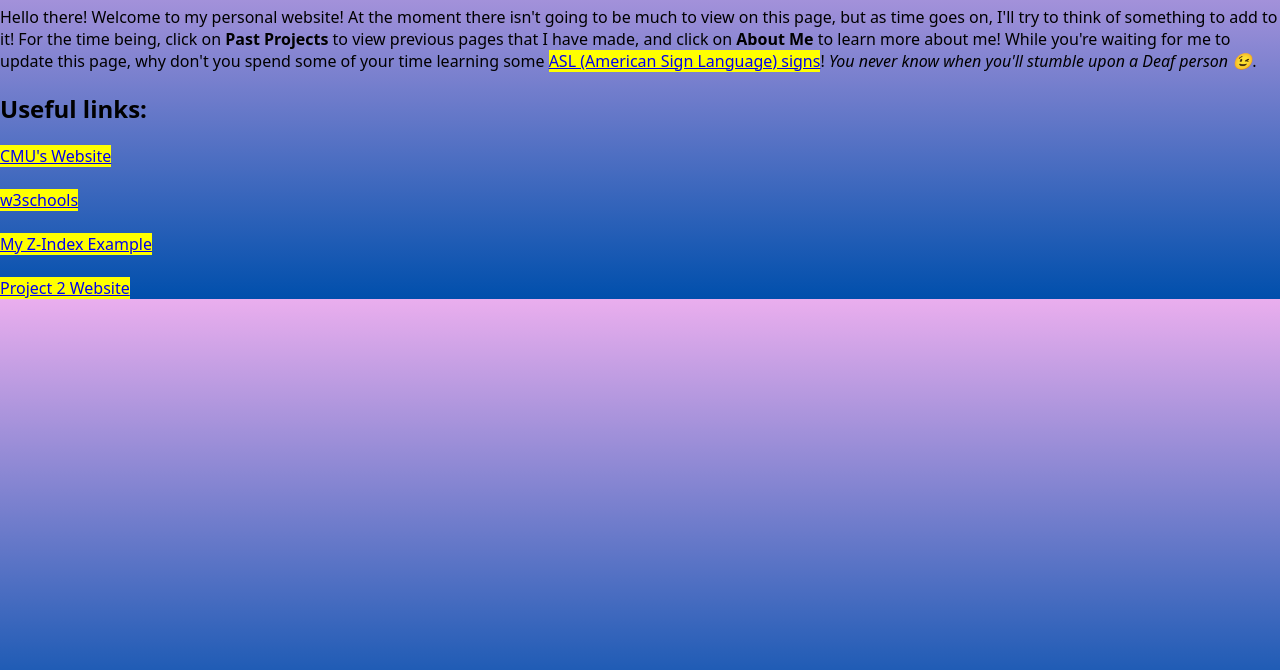
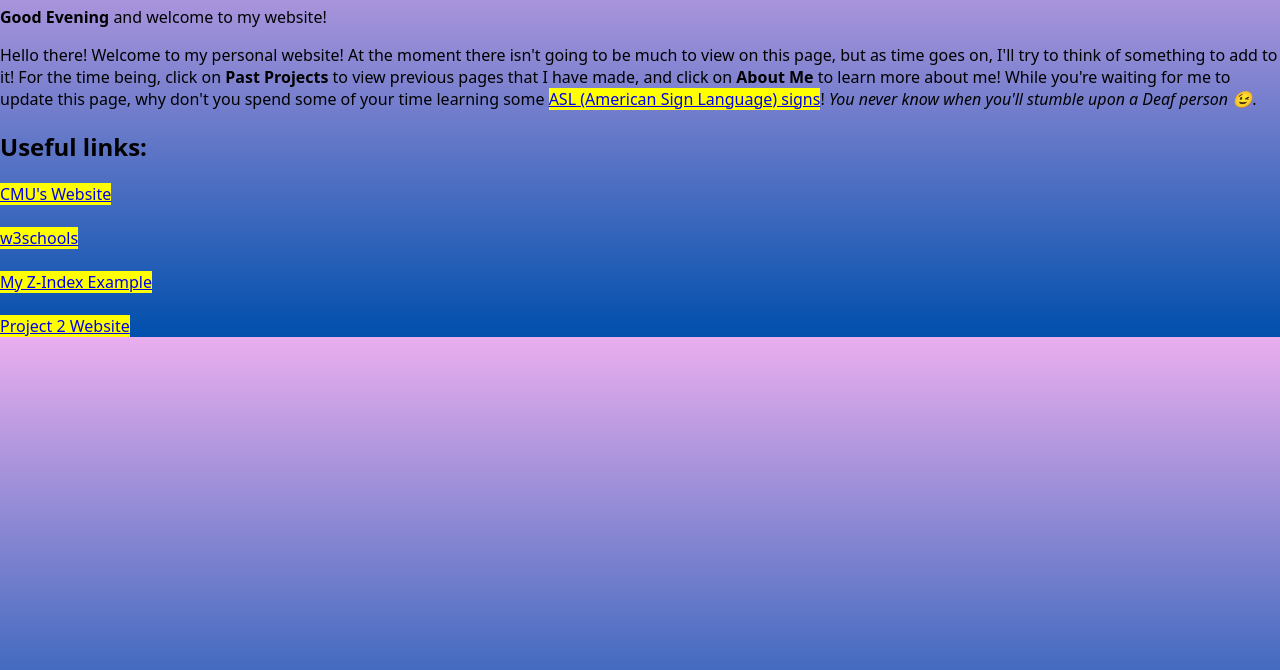
Before and after one commit to bkamplai/CSCI-106, a plain HTML site: page index.html in a window 1280 px wide. Shown: the part 130-800 px from the top of the page. Drawn offline with Linux system fonts and the light colour scheme.

Commit message:
Added JavaScript

```diff
--- a/index.html
+++ b/index.html
@@ -16,6 +16,9 @@
   </ul>
 
   <h1>Brandon's Personal Homepage</h1>
+
+  <label id="Greetings"></label>
+
   <p>Hello there! Welcome to my personal website! At the moment there isn't going to be much to view on this page, but as time goes on, I'll try to think of something to add to it! For the time being, click on <b>Past Projects</b> to view previous pages that I have made, and click on <b>About Me</b> to learn more about me! While you're waiting for me to update this page, why don't you spend some of your time learning some <mark><a href="./gallery.html" targert="_blank">ASL (American Sign Language) signs</a></mark>! <i>You never know when you'll stumble upon a Deaf person &#x1f609</i>.</p>
 
   <h2>Useful links:</h2>
@@ -30,4 +33,18 @@
   </mark>
 
 </body>
+<script>
+  var myDate = new Date();
+  var hrs = myDate.getHours();
+  var greet;
+
+  if(hrs < 12)
+    greet = "Good Morning";
+  else if (hrs >= 12 && hrs <= 17)
+    greet = "Good Afternoon";
+  else
+    greet = "Good Evening";
+
+  document.getElementById("Greetings").innerHTML = '<b>' + greet + '</b> and welcome to my website!';
+</script>
 </html>
```
